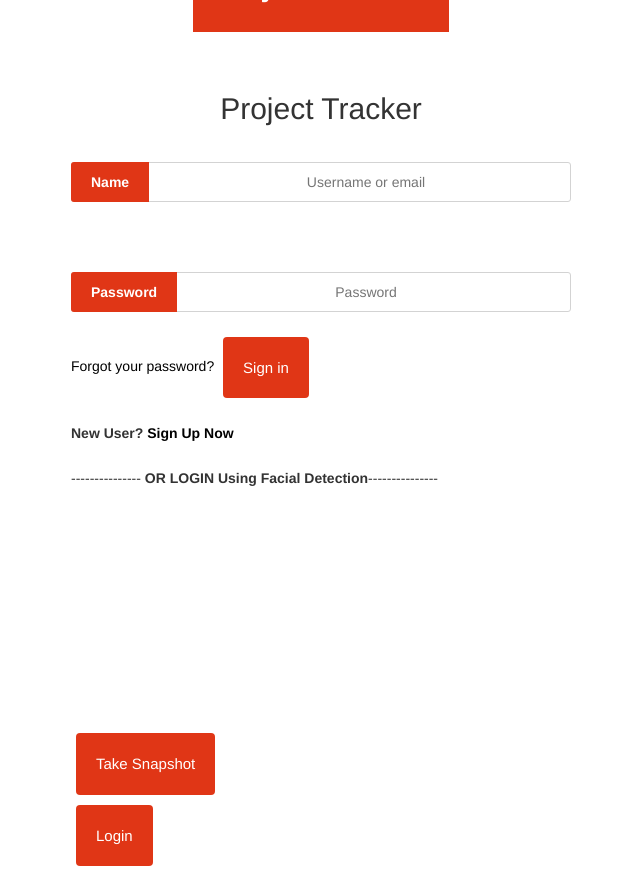
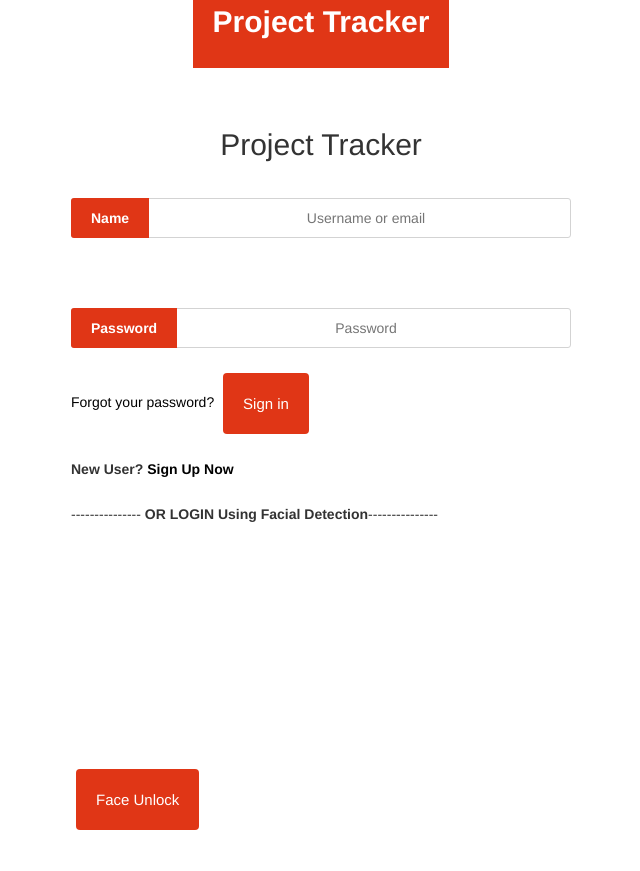
Before and after one commit to Urmi20/Assignment3, a Flask app: page / in a window 1280 px wide. Shown: the whole page, without its empty margins (319-959 px from the left). After the commit the page ends 830 px from the top, so only its background shows below. Run offline with Flask 2, Linux system fonts and the light colour scheme; some libraries are stand-ins or nearby versions.

Commit message:
Removed take snapshot

```diff
--- a/app/templates/index.html
+++ b/app/templates/index.html
@@ -13,15 +13,12 @@
 }
 window.onload= ShowCam;
 
-function snap() {
-    Webcam.snap( function(data_uri) {
-        // display results in page
+function upload() {
+
+	Webcam.snap( function(data_uri) {
         document.getElementById('results').innerHTML =
         '<img id="image" src="'+data_uri+'"/>';
       } );
-}
-
-function upload() {
     console.log("Uploading...")
     var image = document.getElementById('image').src;
     var form = document.getElementById('myForm');
@@ -68,9 +65,8 @@ function upload() {
 	<br>
 
 	<div id="my_camera"></div>
-    <input type="button" class="button" value="Take Snapshot" onclick="snap()">
-    <div id="results"></div>
-	<input type="button" class="button" value="Login" onclick="upload()">
+    <input type="button" class="button" value="Face Unlock" onclick="upload()">
+	<input type="hidden" class="button" value="Login" onclick="upload()" id="results">
 	</div>
 <form style="display: hidden" action="face_unlock" method="POST" id="form">
   <input type="hidden" id="var1" name="var1" value=""/>
--- a/app/tools/faceUnlock.py
+++ b/app/tools/faceUnlock.py
@@ -25,6 +25,7 @@ class FaceUnlock:
 
     @staticmethod
     def upload_s3(data, user):
+        print(data)
         client = boto3.client('s3')
         buf = data.split(',')[1]
         print(buf)
```
